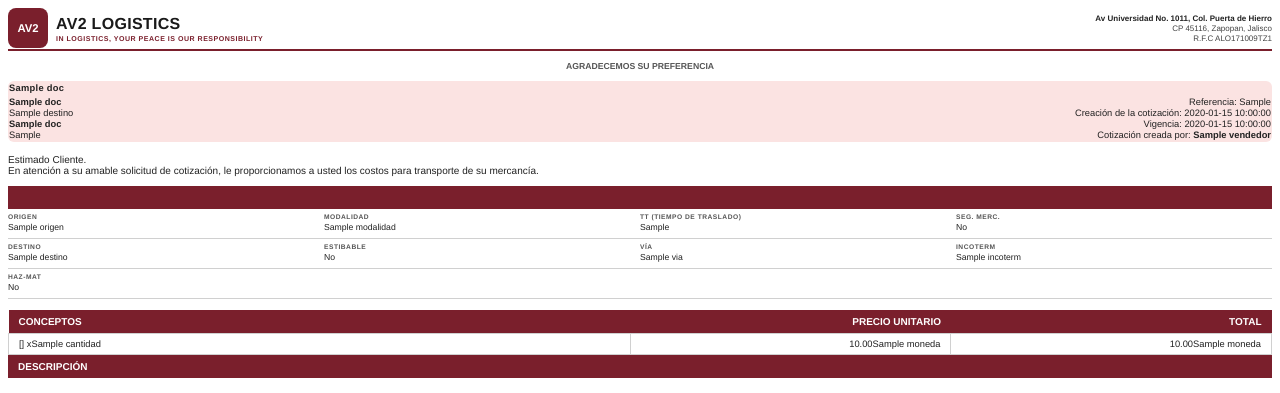
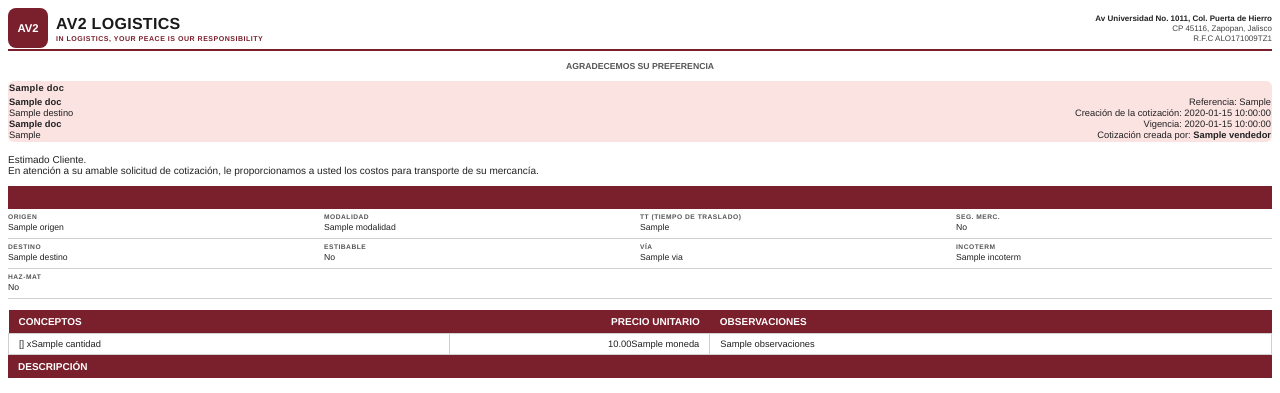
Before and after one commit to Ramonchiky47/reporte-vendedores-cargolink, a Flask app: template templates/crm_cotizacion_pdf.html in a window 1280 px wide. Shown: the top 393 px of the page. Run offline with Flask 3, Linux system fonts and the light colour scheme; the template is opened without the code that fills it: most values are stand-ins (such as "Sample title", 1, 10 or a date in 2020); data that the repository does not hold is empty; some libraries are stand-ins or nearby versions.

Commit message:
Corrige qué columnas muestra el documento cuando Impuesto está desactivado
Cuando "Mostrar columna de Impuesto" está desmarcado, el documento
(vista/PDF) ahora muestra Concepto, Precio Unitario y Observaciones
(sin Total) — antes mostraba Total en vez de Observaciones. Cuando
está activado no cambia nada: Concepto, Precio Unitario, Impuesto %,
Impuesto, Total y Observaciones, las seis columnas de siempre.

Co-Authored-By: Claude Sonnet 5 <noreply@anthropic.com>

```diff
--- a/templates/crm_cotizacion_pdf.html
+++ b/templates/crm_cotizacion_pdf.html
@@ -48,8 +48,9 @@
   /* Los anchos suman 100% distinto según haya o no columna de Impuesto/
      Observaciones: table-layout:fixed no reparte solo, y reportlab truena
      con "negative availWidth" si las columnas suman de más. */
-  table.tabla-rate.sin-impuesto th.col-concepto, table.tabla-rate.sin-impuesto td.col-concepto { width: 50%; }
-  table.tabla-rate.sin-impuesto th.col-rate, table.tabla-rate.sin-impuesto td.col-rate { width: 25%; }
+  table.tabla-rate.sin-impuesto th.col-concepto, table.tabla-rate.sin-impuesto td.col-concepto { width: 35%; }
+  table.tabla-rate.sin-impuesto th.col-rate, table.tabla-rate.sin-impuesto td.col-rate { width: 20%; }
+  table.tabla-rate.sin-impuesto th.col-obs, table.tabla-rate.sin-impuesto td.col-obs { width: 45%; }
   table.tabla-rate.con-impuesto th.col-concepto, table.tabla-rate.con-impuesto td.col-concepto { width: 20%; }
   table.tabla-rate.con-impuesto th.col-monto, table.tabla-rate.con-impuesto td.col-monto { width: 15%; }
   table.tabla-rate.con-impuesto th.col-pct, table.tabla-rate.con-impuesto td.col-pct { width: 9%; }
@@ -154,11 +155,9 @@
         {% if doc.mostrar_columna_impuesto %}
         <th class="col-rate col-pct">IMPUESTO %</th>
         <th class="col-rate col-monto">IMPUESTO</th>
+        <th class="col-rate col-monto">TOTAL</th>
         {% endif %}
-        <th class="col-rate col-monto">TOTAL</th>
-        {% if doc.mostrar_columna_impuesto %}
         <th class="col-obs">OBSERVACIONES</th>
-        {% endif %}
       </tr>
     </thead>
     <tbody>
@@ -169,11 +168,9 @@
         {% if doc.mostrar_columna_impuesto %}
         <td class="col-rate col-pct">{{ "{:,.1f}".format(l.impuesto_pct) }}%</td>
         <td class="col-rate col-monto">{{ "{:,.2f}".format(l.impuesto) }}{{ l.moneda }}</td>
+        <td class="col-rate col-monto">{{ "{:,.2f}".format(l.total) }}{{ l.moneda }}</td>
         {% endif %}
-        <td class="col-rate col-monto">{{ "{:,.2f}".format(l.total) }}{{ l.moneda }}</td>
-        {% if doc.mostrar_columna_impuesto %}
         <td class="col-obs">{{ l.observaciones or '' }}</td>
-        {% endif %}
       </tr>
       {% endfor %}
       {% if not doc.lineas %}
```
Also changed, not shown: templates/crm_cotizacion_vista.html (+2 -6 lines).
